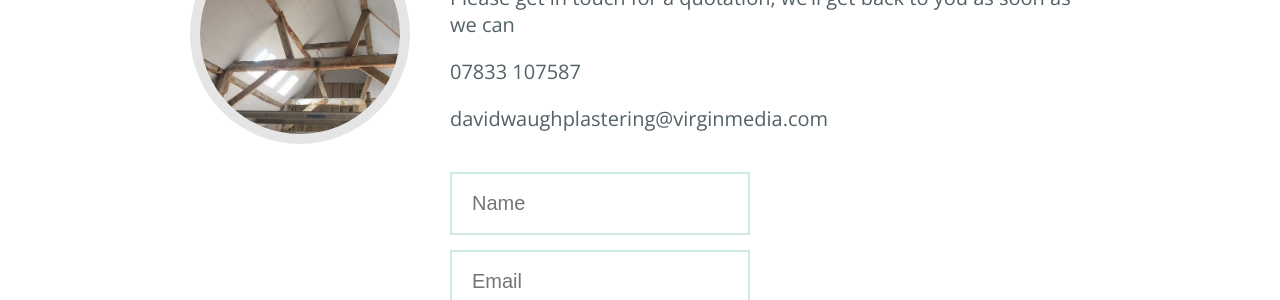
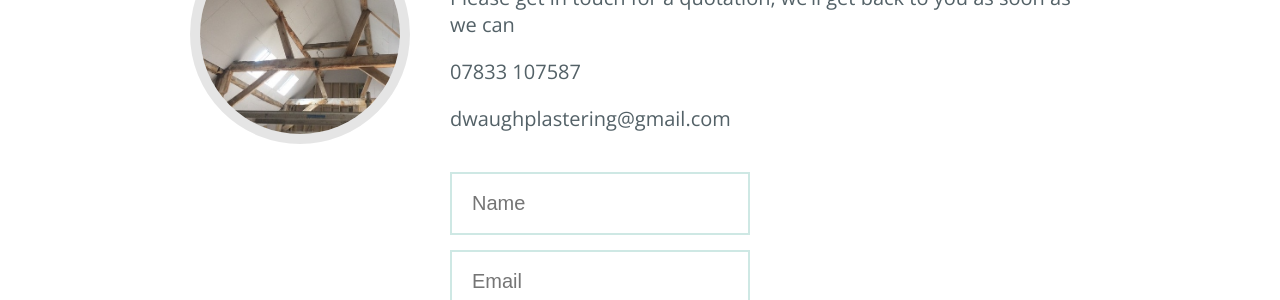
Before and after one commit to Zackio/dwp, a Jekyll site: the page built from index.html, in a window 1280 px wide and 900 px high, scrolled down 1616 px. Shown: the part 155-455 px from the top of the window. Built offline with Jekyll 4.4.1, drawn with Linux system fonts in a browser that asks for light colours; some web fonts are replaced.

Commit message:
email text update

```diff
--- a/_config.yml
+++ b/_config.yml
@@ -19,7 +19,7 @@
 # in the templates via {{ site.myvariable }}.
 
 title: David Waugh Plastering
-email: davidwaughplastering@virginmedia.com
+email: dwaughplastering@gmail.com
 description: >- # this means to ignore newlines until "baseurl:"
   Write an awesome description for your new site here. You can edit this
   line in _config.yml. It will appear in your document head meta (for
--- a/_content/contact.md
+++ b/_content/contact.md
@@ -4,4 +4,4 @@ Please get in touch for a quotation, we'll get back to you as soon as we can
 
 07833 107587
 
-davidwaughplastering@virginmedia.com
+{{ site.email }}
```
